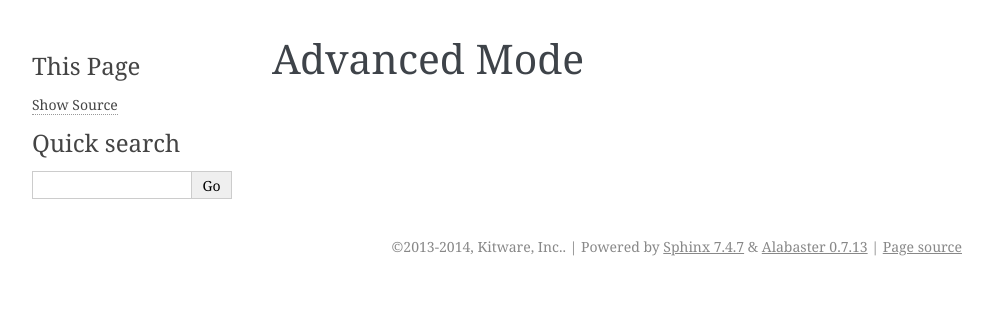
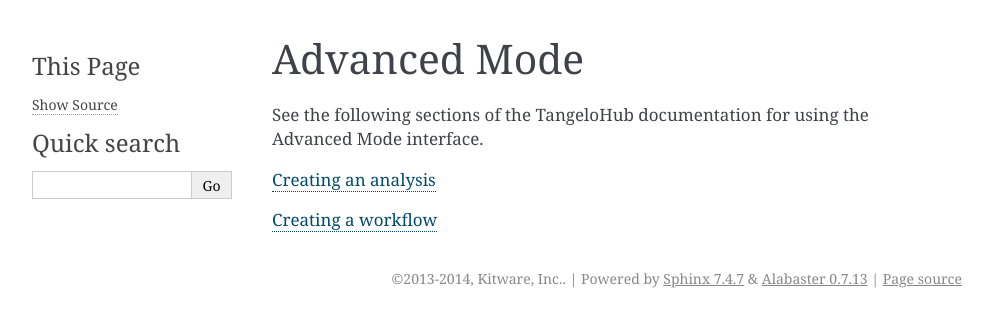
Before and after one commit to arborworkflows/ArborWebApps, a Sphinx documentation site: the page built from docs/advanced-mode.rst, in a window 1280 px wide. Shown: the top 327 px of the page, without its empty margins (148-1141 px from the left). Built offline with Sphinx 7.4.7, drawn with Linux system fonts in a browser that asks for light colours; the version number could not be read and is left out.

Commit message:
Update advanced-mode.rst

```diff
--- a/docs/advanced-mode.rst
+++ b/docs/advanced-mode.rst
@@ -1,3 +1,9 @@
 ======================
     Advanced Mode
 ======================
+
+See the following sections of the TangeloHub documentation for using the Advanced Mode interface.
+
+`Creating an analysis <http://tangelohub.readthedocs.org/en/latest/creating-an-analysis.html>`_
+
+`Creating a workflow <http://tangelohub.readthedocs.org/en/latest/creating-a-workflow.html>`_
```
